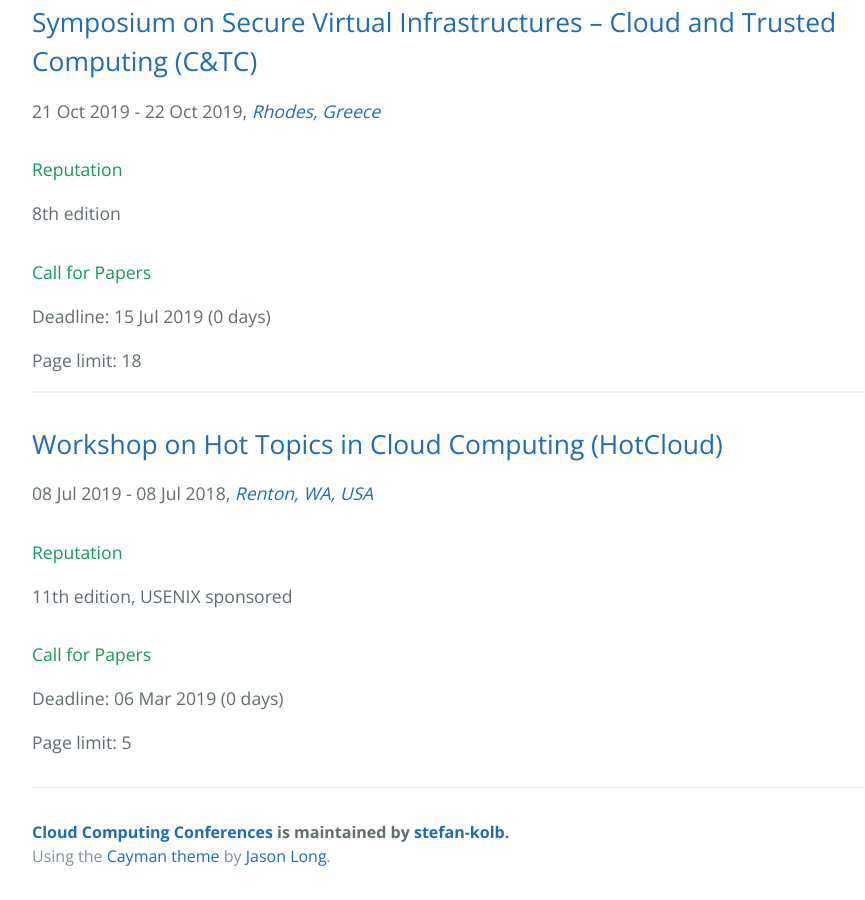
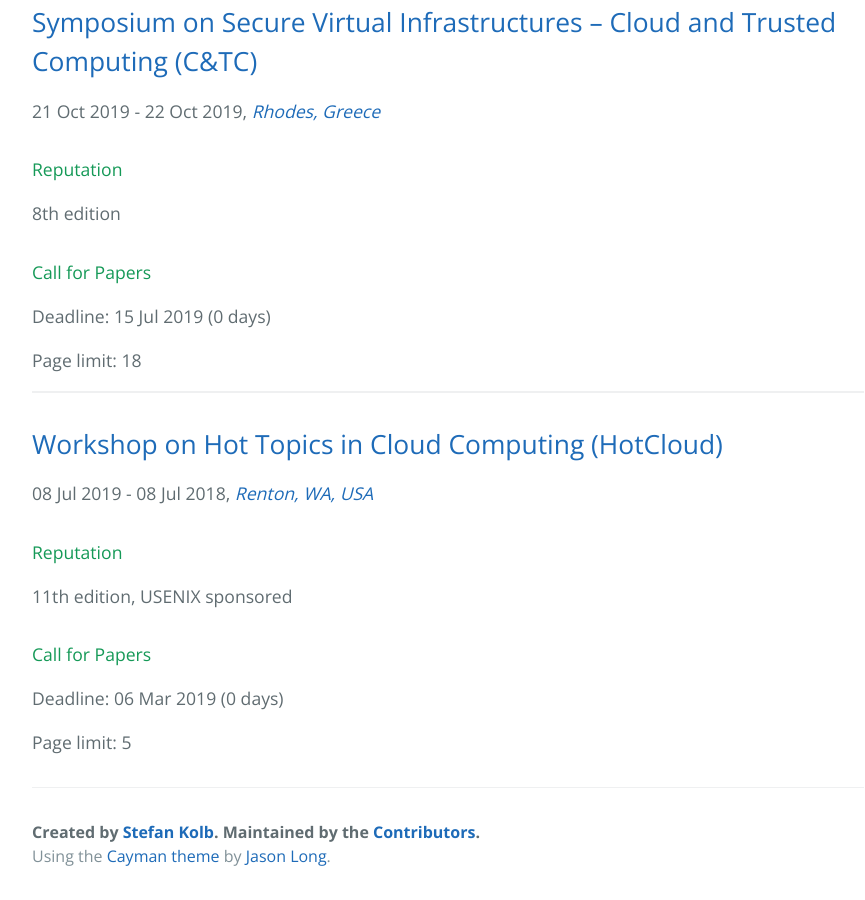
Before and after one commit to stefan-kolb/cloud-conferences, a Jekyll site: the page built from index.html, in a window 1280 px wide and 900 px high, scrolled down 7025 px. Shown: the whole window, without its empty margins (192-1057 px from the left). Built offline with Jekyll 4.4.1, drawn with Linux system fonts in a browser that asks for light colours; nearby versions of some CDN libraries.

Commit message:
Update attribution

```diff
--- a/_layouts/default.html
+++ b/_layouts/default.html
@@ -23,7 +23,7 @@
       {{ content }}
 
       <footer class="site-footer">
-        <span class="site-footer-owner"><a href="https://github.com/stefan-kolb/cloud-conferences">Cloud Computing Conferences</a> is maintained by <a href="https://github.com/stefan-kolb">stefan-kolb</a>.</span>
+        <span class="site-footer-owner">Created by <a href="https://github.com/stefan-kolb">Stefan Kolb</a>. Maintained by the <a href="https://github.com/stefan-kolb/cloud-conferences/graphs/contributors">Contributors</a>.</span>
         <span class="site-footer-credits">Using the <a href="https://github.com/jasonlong/cayman-theme">Cayman theme</a> by <a href="https://twitter.com/jasonlong">Jason Long</a>.</span>
       </footer>
     </section>
```
